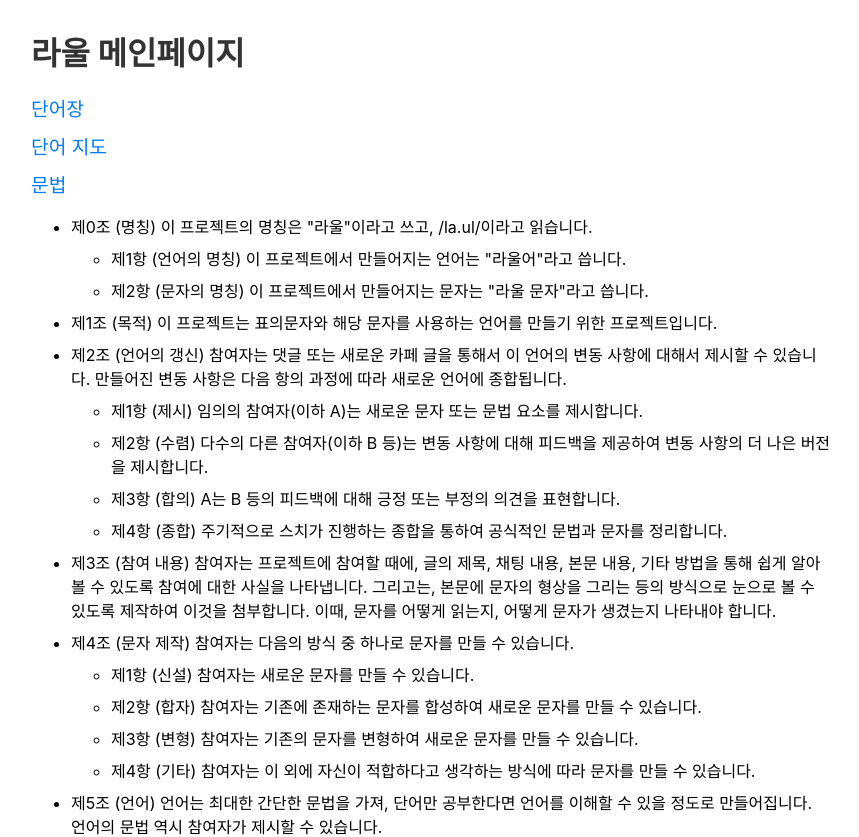
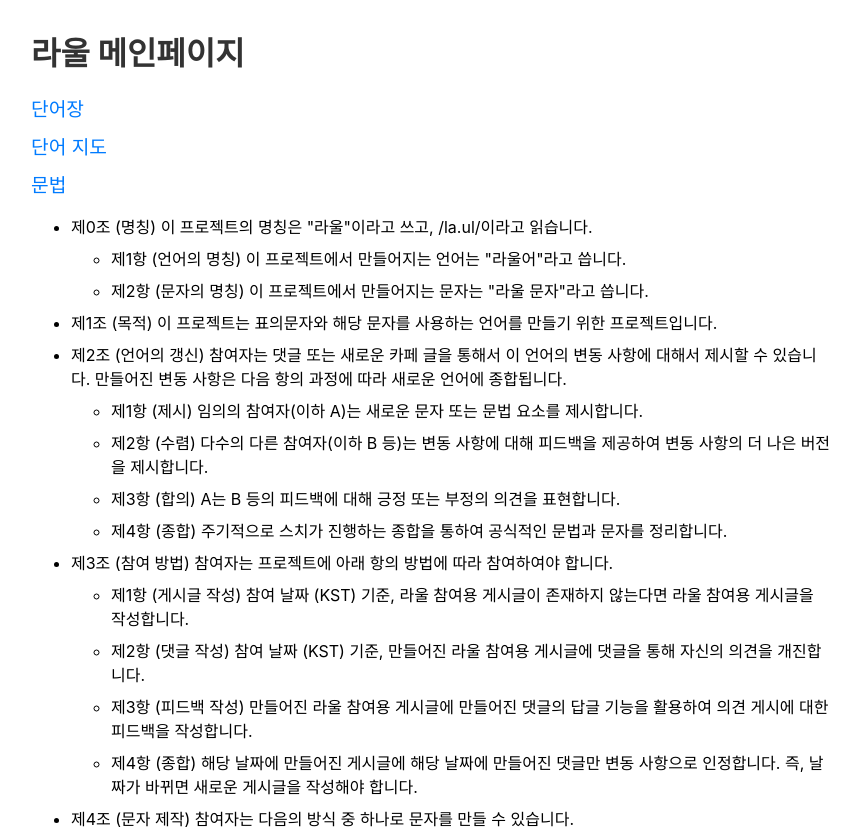
Before and after one commit to zasoque/laul, a SvelteKit app: page / in a window 1280 px wide. Shown: the top 837 px of the page, without its empty margins (209-1068 px from the left). Built offline with nearby package versions, Linux system fonts and the light colour scheme; a web font is replaced by a local one.

Commit message:
Update participation guidelines in Korean

```diff
--- a/src/routes/+page.svelte
+++ b/src/routes/+page.svelte
@@ -40,11 +40,27 @@
     </ul>
   </li>
   <li>
-    제3조 (참여 내용) 참여자는 프로젝트에 참여할 때에, 글의 제목, 채팅 내용,
-    본문 내용, 기타 방법을 통해 쉽게 알아볼 수 있도록 참여에 대한 사실을
-    나타냅니다. 그리고는, 본문에 문자의 형상을 그리는 등의 방식으로 눈으로 볼 수
-    있도록 제작하여 이것을 첨부합니다. 이때, 문자를 어떻게 읽는지, 어떻게 문자가
-    생겼는지 나타내야 합니다.
+    제3조 (참여 방법) 참여자는 프로젝트에 아래 항의 방법에 따라 참여하여야
+    합니다.
+    <ul>
+      <li>
+        제1항 (게시글 작성) 참여 날짜 (KST) 기준, 라울 참여용 게시글이 존재하지
+        않는다면 라울 참여용 게시글을 작성합니다.
+      </li>
+      <li>
+        제2항 (댓글 작성) 참여 날짜 (KST) 기준, 만들어진 라울 참여용 게시글에
+        댓글을 통해 자신의 의견을 개진합니다.
+      </li>
+      <li>
+        제3항 (피드백 작성) 만들어진 라울 참여용 게시글에 만들어진 댓글의 답글
+        기능을 활용하여 의견 게시에 대한 피드백을 작성합니다.
+      </li>
+      <li>
+        제4항 (종합) 해당 날짜에 만들어진 게시글에 해당 날짜에 만들어진 댓글만
+        변동 사항으로 인정합니다. 즉, 날짜가 바뀌면 새로운 게시글을 작성해야
+        합니다.
+      </li>
+    </ul>
   </li>
   <li>
     제4조 (문자 제작) 참여자는 다음의 방식 중 하나로 문자를 만들 수 있습니다.
```
